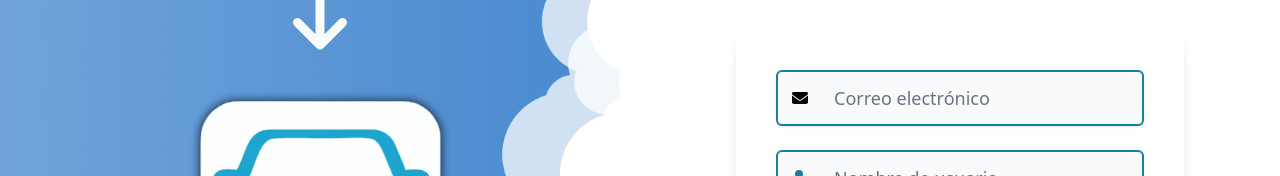
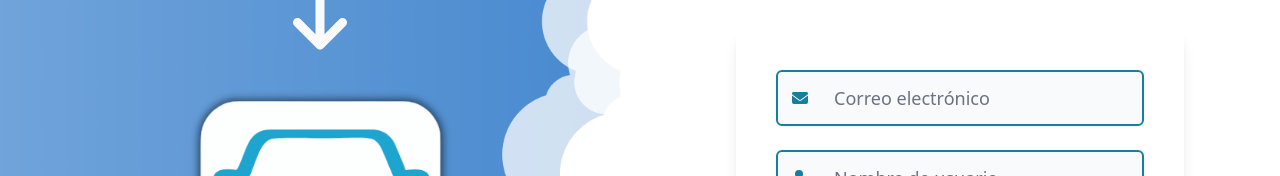
Before and after one commit to Plaquitas19/rumipark, a React (Create React App) app: page /login in a window 1280 px wide. Both pictures are taken after a click on the button "¿No tienes cuenta? Regístrate aquí". Shown: the part 208-384 px from the top of the page. Built offline with nearby package versions, Linux system fonts and the light colour scheme.

Commit message:
Update Login.jsx

```diff
--- a/src/components/Login.jsx
+++ b/src/components/Login.jsx
@@ -54,7 +54,9 @@ function Login() {
       // Validar campos antes de enviar
       if (!username || !password) {
         setIsLoading(false);
-        toastr.error("Por favor, completa el nombre de usuario y la contraseña.");
+        toastr.error(
+          "Por favor, completa el nombre de usuario y la contraseña."
+        );
         return;
       }
 
@@ -78,11 +80,10 @@ function Login() {
       }
 
       // Almacenar datos del usuario
-      localStorage.setItem("auth_token", data.token || "placeholder_token"); // Ajustar según backend
+      localStorage.setItem("auth_token", data.token || "placeholder_token");
       localStorage.setItem("username", data.username);
       localStorage.setItem("id", data.id);
-      // Nota: El backend no devuelve plan_id en login, ajustar si es necesario
-      localStorage.setItem("plan_id", "1"); // Valor por defecto, ajustar si el backend lo proporciona
+      localStorage.setItem("plan_id", "1");
 
       setIsLoading(false);
       navigate("/dashboard/main");
@@ -238,16 +239,14 @@ function Login() {
                 <FontAwesomeIcon
                   icon={faEnvelope}
                   className="absolute left-4 top-5"
- труб
-
-System: style={{ color: "#167f9f" }}
+                  style={{ color: "#167f9f" }}
                 />
                 <input
                   type="email"
                   value={email}
                   onChange={(e) => setEmail(e.target.value)}
                   placeholder="Correo electrónico"
-                  className="w-full pl-14 pr-5 py-3 text-lg border-2 rounded-md shadow lucr-sm bg-gray-50 text-gray-900 placeholder-gray-500 focus:ring-4 focus:outline-none"
+                  className="w-full pl-14 pr-5 py-3 text-lg border-2 rounded-md shadow-sm bg-gray-50 text-gray-900 placeholder-gray-500 focus:ring-4 focus:outline-none"
                   style={{ borderColor: "#167f9f" }}
                 />
               </div>
```
